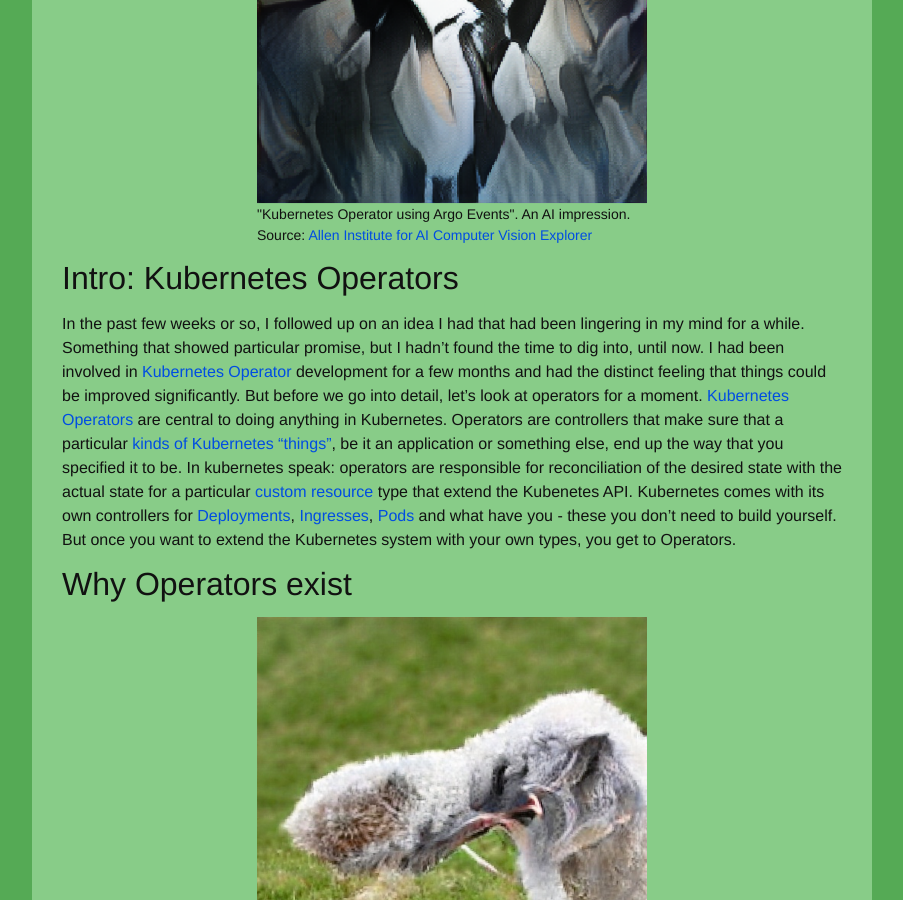
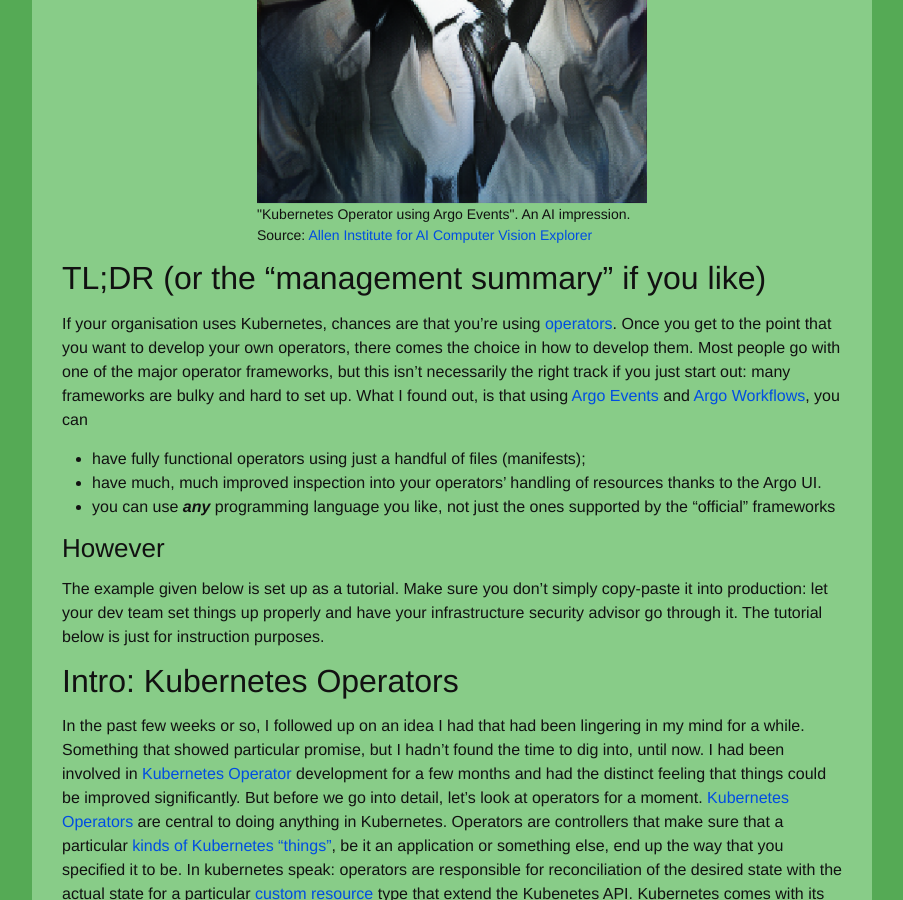
Before and after one commit to reinvantveer/reinvantveer.github.io, a Jekyll site: the page built from _posts/2022-01-29-easier-operator.md, in a window 1280 px wide and 900 px high, scrolled down 514 px. Shown: the whole window, without its empty margins (188-1091 px from the left). Built offline with Jekyll 4.4.1, drawn with Linux system fonts in a browser that asks for light colours; comment, search, counter and statistics services are not loaded.

Commit message:
add management summary
Signed-off-by: reinvantveer <rein@vantveer.me>

```diff
--- a/_posts/2022-01-29-easier-operator.md
+++ b/_posts/2022-01-29-easier-operator.md
@@ -11,6 +11,25 @@ published: true
     <a href="https://vision-explorer.allenai.org/text_to_image_generation">Allen Institute for AI Computer Vision Explorer</a>
   </figcaption>
 </figure>
+
+## TL;DR (or the "management summary" if you like)
+
+If your organisation uses Kubernetes, chances are that you're using
+[operators](https://kubernetes.io/docs/concepts/extend-kubernetes/operator/). Once you get to the point that you want to
+develop your own operators, there comes the choice in how to develop them. Most people go with one of the major operator
+frameworks, but this isn't necessarily the right track if you just start out: many frameworks are bulky and hard to set
+up. What I found out, is that using [Argo Events](https://argoproj.github.io/argo-events/)
+and [Argo Workflows](https://argoproj.github.io/argo-workflows/), you can
+
+- have fully functional operators using just a handful of files (manifests);
+- have much, much improved inspection into your operators' handling of resources thanks to the Argo UI.
+- you can use ***any*** programming language you like, not just the ones supported by the "official" frameworks
+
+### However
+
+The example given below is set up as a tutorial. Make sure you don't simply copy-paste it into production: let your
+dev team set things up properly and have your infrastructure security advisor go through it. The tutorial below is just
+for instruction purposes.
 
 ## Intro: Kubernetes Operators
 
```
